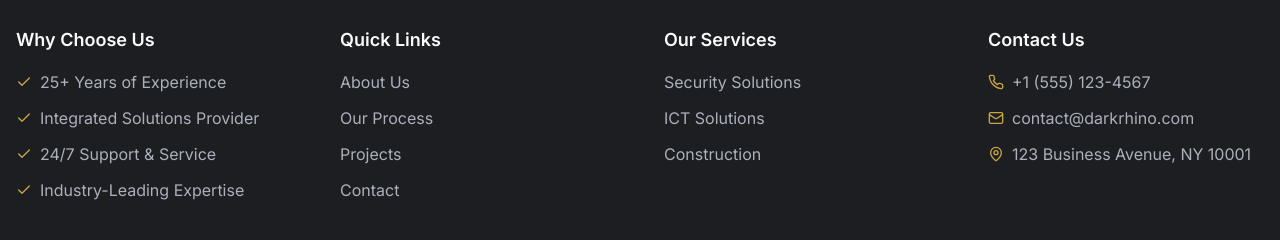
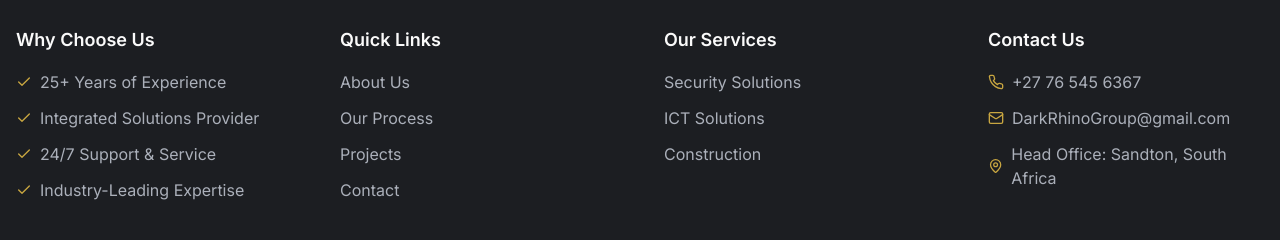
Before and after one commit to Reabetswe-Tshukudu/dark-rhino-portal, a React (Vite) app: page / in a window 1280 px wide. Shown: the part 1377-1617 px from the top of the page. Built offline with nearby package versions, Linux system fonts and the light colour scheme.

Commit message:
Update footer contact information
Updated the footer with the correct email address, contact number, and business address.

```diff
--- a/src/components/Footer.tsx
+++ b/src/components/Footer.tsx
@@ -80,15 +80,15 @@ export const Footer = () => {
             <ul className="space-y-3">
               <li className="flex items-center gap-2 text-muted-foreground">
                 <Phone className="h-4 w-4 text-primary" />
-                <span>+1 (555) 123-4567</span>
+                <span>+27 76 545 6367</span>
               </li>
               <li className="flex items-center gap-2 text-muted-foreground">
                 <Mail className="h-4 w-4 text-primary" />
-                <span>contact@darkrhino.com</span>
+                <span>DarkRhinoGroup@gmail.com</span>
               </li>
               <li className="flex items-center gap-2 text-muted-foreground">
                 <MapPin className="h-4 w-4 text-primary" />
-                <span>123 Business Avenue, NY 10001</span>
+                <span>Head Office: Sandton, South Africa</span>
               </li>
             </ul>
           </div>
```
